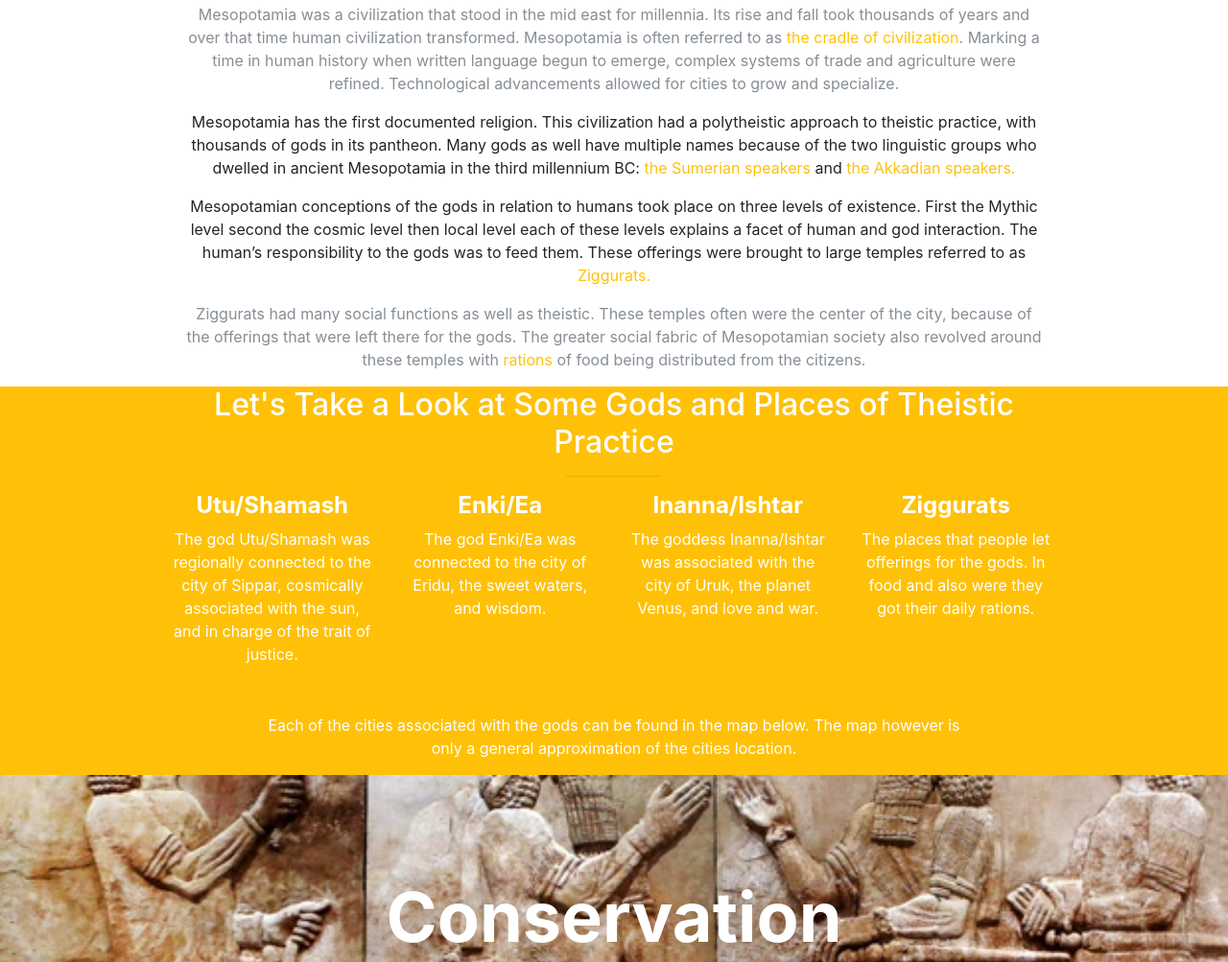
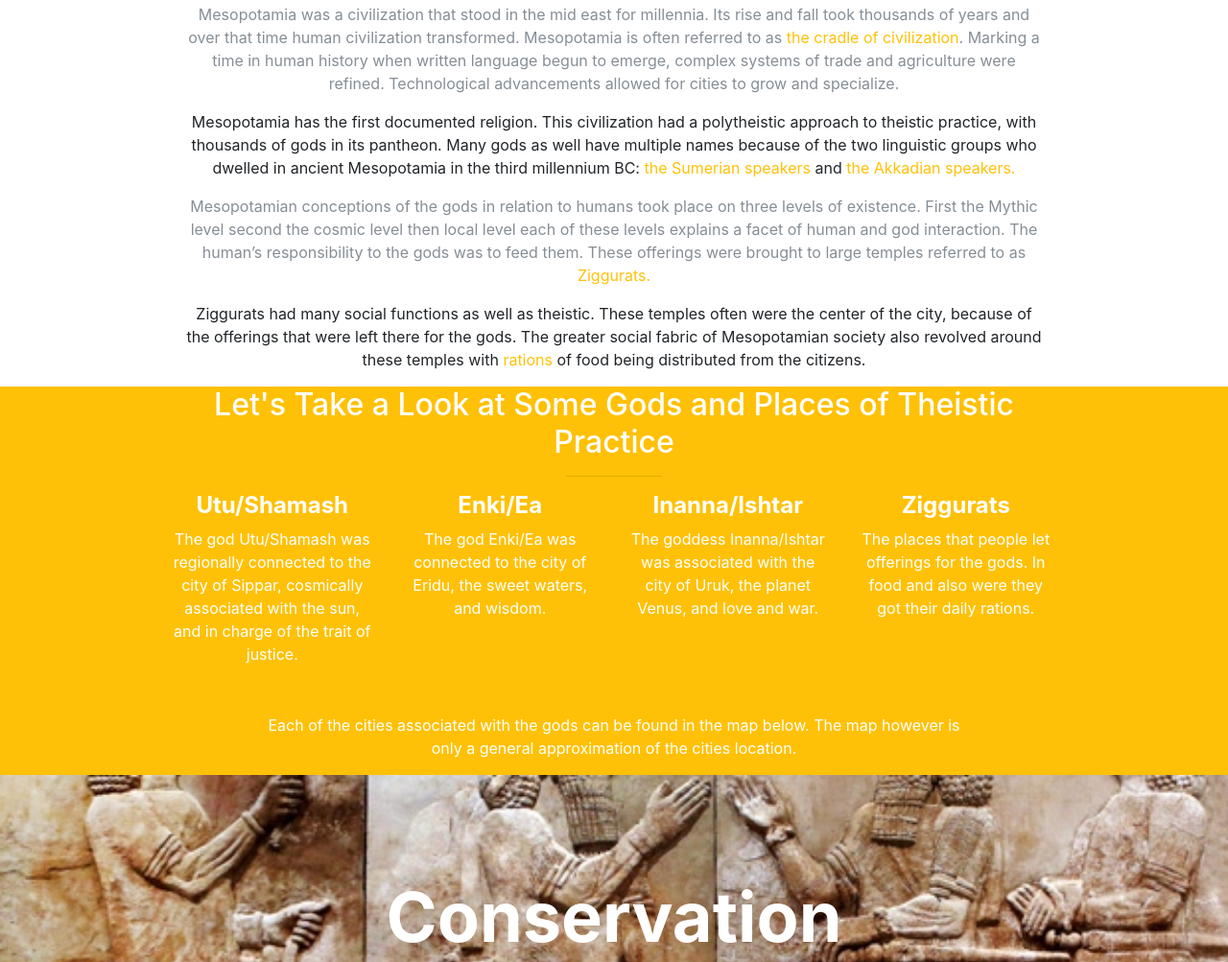
Before and after one commit to Leofeles/Mesopotamia-Heritage-Jam, a website with bundled scripts: page index.html in a window 1280 px wide. Shown: the part 843-1846 px from the top of the page at 96% size. Built offline with nearby package versions, Linux system fonts and the light colour scheme; files whose address does not match are found by name.

Commit message:
Update index.html

```diff
--- a/index.html
+++ b/index.html
@@ -72,9 +72,9 @@
 
           <p> Mesopotamia has the first documented religion. This civilization had a polytheistic approach to theistic practice, with thousands of gods in its pantheon. Many gods as well have multiple names because of the two linguistic groups who dwelled in ancient Mesopotamia in the third millennium BC: <a class="text-warning" href=" https://www.britannica.com/topic/Sumerian-language"> the Sumerian speakers </a> and <a class="text-warning" href="https://www.britannica.com/topic/Akkadian-language"> the Akkadian speakers. </a> </p>
 
-          <p> Mesopotamian conceptions of the gods in relation to humans took place on three levels of existence. First the Mythic level second the cosmic level then local level each of these levels explains a facet of human and god interaction. The human’s responsibility to the gods was to feed them. These offerings were brought to large temples referred to as <a class="text-warning" href=" https://www.historyonthenet.com/ziggurats-and-temples-in-ancient-mesopotamia/"> Ziggurats. </a> </p>
+          <p class="text-muted"> Mesopotamian conceptions of the gods in relation to humans took place on three levels of existence. First the Mythic level second the cosmic level then local level each of these levels explains a facet of human and god interaction. The human’s responsibility to the gods was to feed them. These offerings were brought to large temples referred to as <a class="text-warning" href=" https://www.historyonthenet.com/ziggurats-and-temples-in-ancient-mesopotamia/"> Ziggurats. </a> </p>
 
-          <p class="text-muted"> Ziggurats had many social functions as well as theistic. These temples often were the center of the city, because of the offerings that were left there for the gods. The greater social fabric of Mesopotamian society also revolved around these temples with  <a class="text-warning" href="http://www.academia.edu/25319193/The_Ancient_Mesopotamian_Economy_A_study_of_agricultural_productivity_and_Ration_system_in_Ancient_Mesopotamia"> rations </a> of food being distributed from the citizens.</p>
+          <p> Ziggurats had many social functions as well as theistic. These temples often were the center of the city, because of the offerings that were left there for the gods. The greater social fabric of Mesopotamian society also revolved around these temples with  <a class="text-warning" href="http://www.academia.edu/25319193/The_Ancient_Mesopotamian_Economy_A_study_of_agricultural_productivity_and_Ration_system_in_Ancient_Mesopotamia"> rations </a> of food being distributed from the citizens.</p>
             </div>
             </div>
           </div>
```
